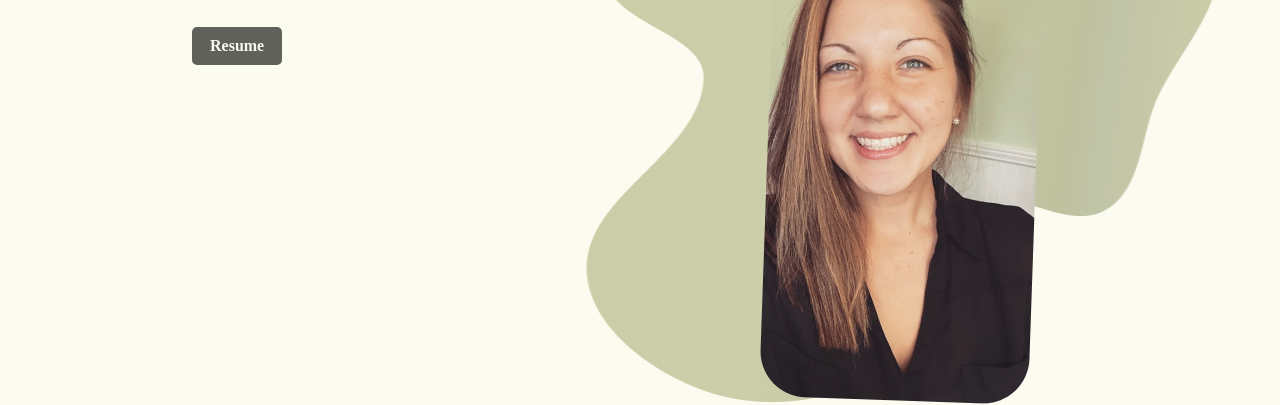
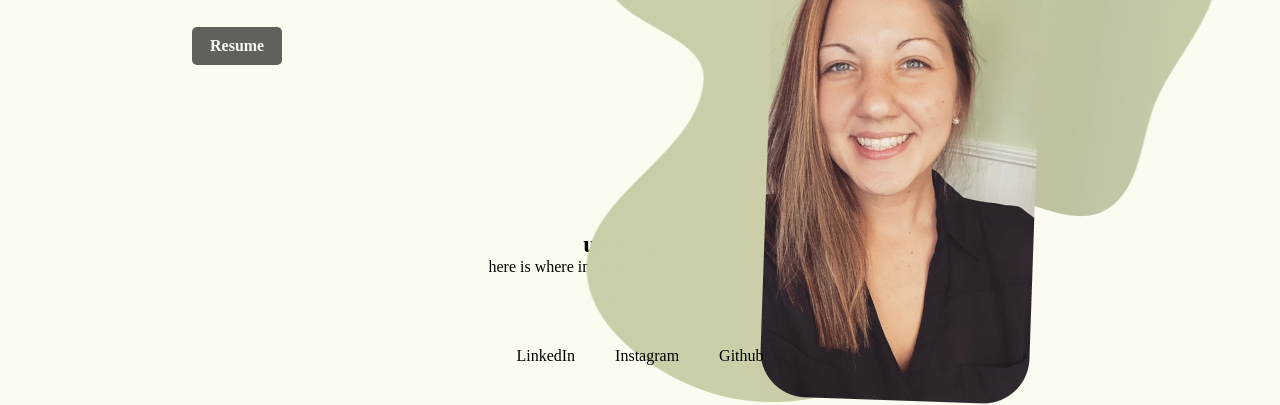
Before and after one commit to mojoe15/UX_UI_HW_17, a plain HTML site: page index.html in a window 1280 px wide. Shown: the part 395-800 px from the top of the page. Drawn offline with Linux system fonts and the light colour scheme.

Commit message:
added section and footer to index.html

```diff
--- a/index.html
+++ b/index.html
@@ -35,6 +35,17 @@
         <img src="images/Blob a.png" class="blob">
         <img src="images/Morgan Blob 2.png" class="morgan">
       </div>
+      <section class="main">
+        <h1>ux projects</h1>
+        <p> here is where im going to list all of my projects</p>
+      </section>
+      <footer>
+        <ul>
+          <li>LinkedIn</li>
+          <li>Instagram</li>
+          <li><a href="https://github.com/mojoe15" target="_blank">Github</a></li>
+        </ul>
+      </footer>
     </div>
   </body>
 </html>
```
